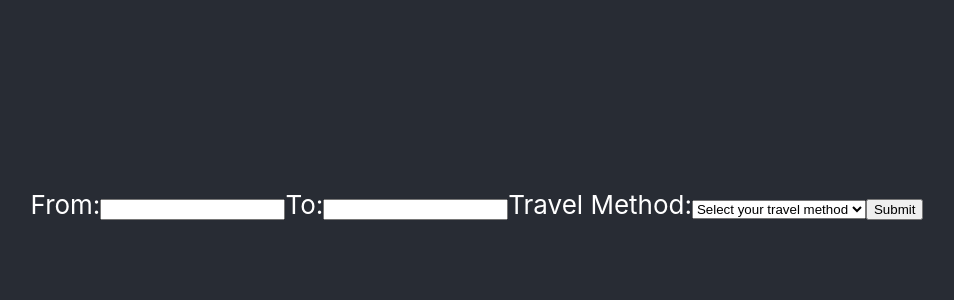
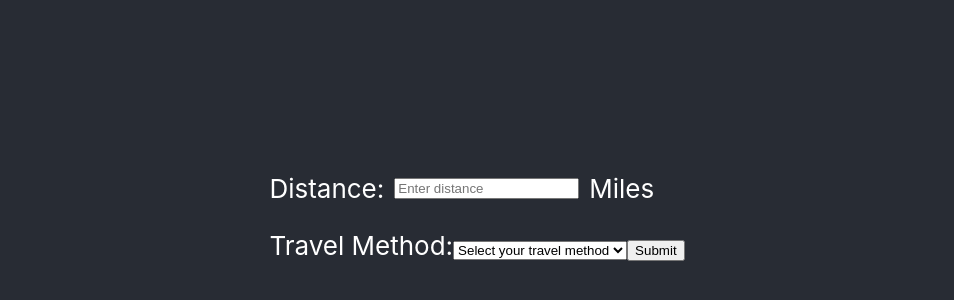
Before and after one commit to Edwinysk/HackProj, a React (Create React App) app: page / in a window 1280 px wide. Shown: the part 196-496 px from the top of the page, without its empty margins (163-1117 px from the left). Built offline with nearby package versions, Linux system fonts and the light colour scheme.

Commit message:
form changes

```diff
--- a/src/components/Form.jsx
+++ b/src/components/Form.jsx
@@ -1,37 +1,58 @@
-import React, { useState } from 'react';
+import React, {useState} from "react";
 
 function EmissionForm() {
   const [formData, setFormData] = useState({
-    from: '',
-    to: '',
-    method: ''
+    distance: "",
+    // to: "",
+    method: "",
   });
 
+  const vehicleEfficiencies = {
+    car: 25,
+    bike: 0,
+    bus: 15,
+  };
+
+  const [emissionResult, setEmissionResult] = useState(null);
+
   const handleChange = (event) => {
-    const { name, value } = event.target;
-    setFormData(prevFormData => ({
+    const {name, value} = event.target;
+    setFormData((prevFormData) => ({
       ...prevFormData,
-      [name]: value
+      [name]: value,
     }));
   };
 
   const handleSubmit = (event) => {
     event.preventDefault();
+    const emissions = calculateEmissions(formData.distance);
+    setEmissionResult(emissions);
+
     console.log(formData);
   };
 
+  const calculateEmissions = (distance) => {
+    const CO2EmissionsKg = (distance / 25) * 8.89 * Math.pow(10, -3);
+    return CO2EmissionsKg.toFixed(4);
+  };
+
   return (
+    <div>
       <form onSubmit={handleSubmit}>
-      <label>
-        From:
+        <div style={{ display: 'flex', alignItems: 'center' }}>
+          <label style={{ marginRight: '10px' }}>
+            Distance:
+          </label>
           <input
-          type="text"
-          name="from"
-          value={formData.from}
+            type="number" // Changed to number to ensure numerical input
+            name="distance"
+            value={formData.distance}
             onChange={handleChange}
+            placeholder="Enter distance"
           />
-      </label>
-      <label>
+          <p style={{ marginLeft: '10px' }}>Miles</p>
+        </div>
+        {/* <label>
           To:
           <input
             type="text"
@@ -39,12 +60,12 @@ function EmissionForm() {
             value={formData.to}
             onChange={handleChange}
           />
-      </label>
+        </label> */}
         <label>
           Travel Method:
           <select name="method" value={formData.method} onChange={handleChange}>
             <option value="">Select your travel method</option>
-          <option value="car">Walk</option>
+            <option value="walk">Walk</option>
             <option value="car">Car</option>
             <option value="bike">Bike</option>
             <option value="bus">Bus</option>
@@ -52,6 +73,8 @@ function EmissionForm() {
         </label>
         <button type="submit">Submit</button>
       </form>
+      {emissionResult && <p>CO2 Emissions (kg): {emissionResult}</p>}
+    </div>
   );
 }
 
```
Lines whose indentation alone changed are shown as unchanged.
